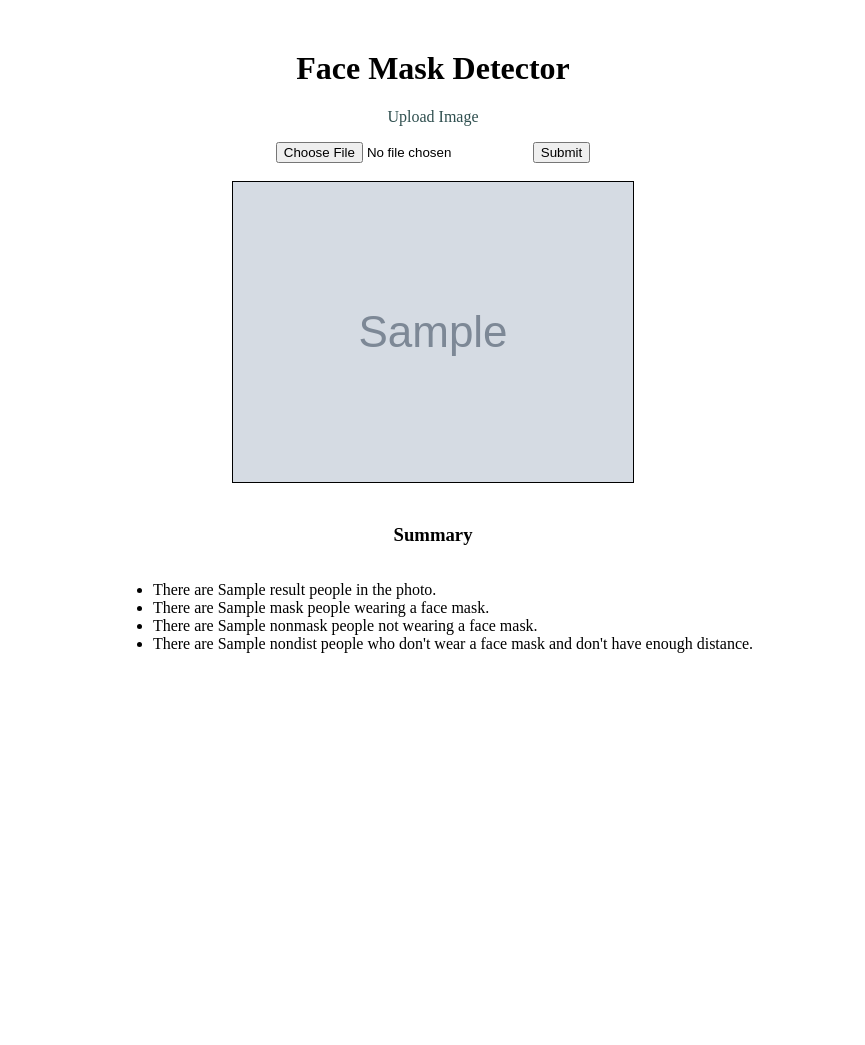
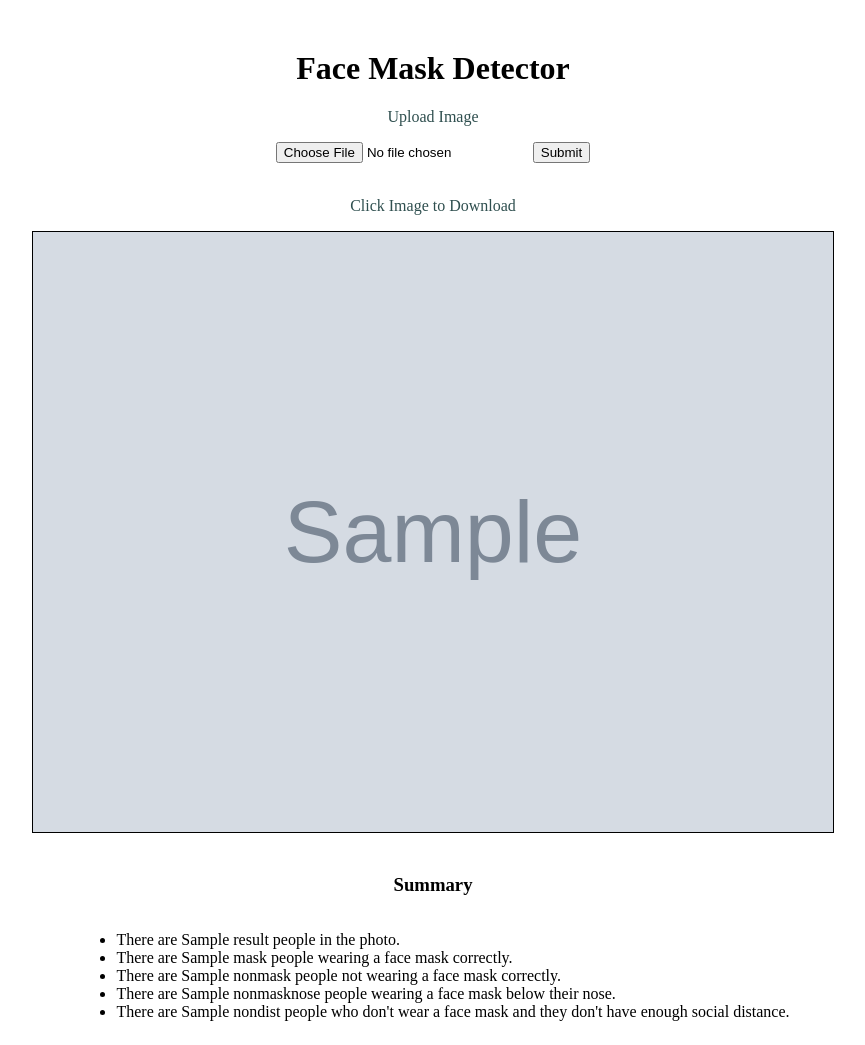
Before and after one commit to hide27k/face-mask-detection-app, a Flask app: template templates/index.html in a window 1280 px wide. Shown: the part 66-1111 px from the top of the page, without its empty margins (207-1072 px from the left). Before the commit the page ends 719 px from the top, so only its background shows below. Run offline with Flask 2, Linux system fonts and the light colour scheme; the template is opened without the code that fills it: most values are stand-ins (such as "Sample title", 1, 10 or a date in 2020); grey boxes marked "Sample" are stand-in pictures.

Commit message:
:sparkles: fix design

```diff
--- a/app.py
+++ b/app.py
@@ -144,12 +144,11 @@ def upload_file():
         numMask = 0
         numNonMask = 0
         numNonDist = 0
-
-        print(faces is None)
+        numNonMaskNose = 0
 
         if faces is None:
             flash("No faces were detected")
-            return render_template("index.html")
+            return render_template("index.html", filepath=filepath)
 
         if len(faces) >= 1:
             label = [0 for i in range(len(faces))]
@@ -174,37 +173,41 @@ def upload_file():
                 pred = model(crop)
                 mask_result = 1
                 if pred > 0.8:
-                  mask_result = 0
+                    mask_result = 0
 
-                  # Check if nose is covered correctly
-                  noses = nose_detect_model.detectMultiScale(new_img[int(y) : int(h), int(x) : int(w)], scaleFactor=1.1, minNeighbors=4)
-                  if len(noses) >= 1:
-                    mask_result = 2
+                    # Check if nose is covered correctly
+                    noses = nose_detect_model.detectMultiScale(new_img[int(y) : int(h), int(x) : int(w)], scaleFactor=1.1, minNeighbors=4)
+                    if len(noses) >= 1:
+                        mask_result = 2
 
                 cv2.putText(new_img, MASK_LABEL[mask_result], (int(x), int(y) - 5), cv2.FONT_HERSHEY_SIMPLEX, 0.5, MASK_ON_LABEL[mask_result], 2)
                 d = label[i]
                 if mask_result == 0:
-                  d = 0
+                    d = 0
                 cv2.rectangle(new_img, (int(x), int(y)), (int(w), int(h)), MASK_ON_LABEL[mask_result], 1)
                 cv2.putText(new_img, DIST_LABEL[d], (int(x), int(h) + 15), cv2.FONT_HERSHEY_SIMPLEX, 0.5, MASK_ON_LABEL[mask_result], 2)
 
                 if mask_result == 0:
-                  numMask += 1
+                    numMask += 1
                 else:
-                  numNonMask += 1
+                    numNonMask += 1
+
+                if mask_result == 2:
+                    numNonMaskNose += 1
 
                 if d == 1:
-                  numNonDist += 1
+                    numNonDist += 1
 
             processedImg = Image.fromarray(new_img)
             processedImg.save(filename + "_processed.png")
         else:
-          flash("No face has been detected")
-          return render_template("index.html")
+            flash("No face has been detected")
+            return render_template("index.html", filepath=filepath)
 
         # Clean-up
-        os.remove(filepath)
-        return render_template("index.html", filepath=filename + "_processed.png", result=len(faces), mask=numMask, nonmask=numNonMask, nondist=numNonDist)
+        if os.path.exists(filepath):
+            os.remove(filepath)
+        return render_template("index.html", filepath=filename + "_processed.png", result=len(faces), mask=numMask, nonmask=numNonMask, nondist=numNonDist, nonmasknose=numNonMaskNose)
 
 if __name__ == "__main__":
     app.run()
--- a/static/style.css
+++ b/static/style.css
@@ -45,6 +45,10 @@ a {
   text-align: center;
 }
 
+img {
+  width: 800px;
+}
+
 .summary {
   text-align: center;
 }
--- a/templates/index.html
+++ b/templates/index.html
@@ -25,19 +25,25 @@
       <input type = "file" name = "file" />
       <input type = "submit"/>
     </form>
-    {% if result %}
+    {% if filepath %}
       <br>
       <div class="img">
-        <img src="{{filepath}}" border="1">
+        <p class="instruction"> Click Image to Download </p>
+        <a href="{{filepath}}" download="result">
+          <img src="{{filepath}}" border="1">
+        </a>
       </div>
       <br>
+    {% endif %}
+    {% if result %}
       <h3 class="summary">Summary</h3>
       <div class="description">
         <ul>
           <li>There are {{result}} people in the photo.</li>
-          <li>There are {{mask}} people wearing a face mask.</li>
-          <li>There are {{nonmask}} people not wearing a face mask.</li>
-          <li>There are {{nondist}} people who don't wear a face mask and don't have enough distance.</li>
+          <li>There are {{mask}} people wearing a face mask correctly.</li>
+          <li>There are {{nonmask}} people not wearing a face mask correctly.</li>
+          <li>There are {{nonmasknose}} people wearing a face mask below their nose.</li>
+          <li>There are {{nondist}} people who don't wear a face mask and they don't have enough social distance.</li>
         </ul>
       </div>
     {% endif %}
```
